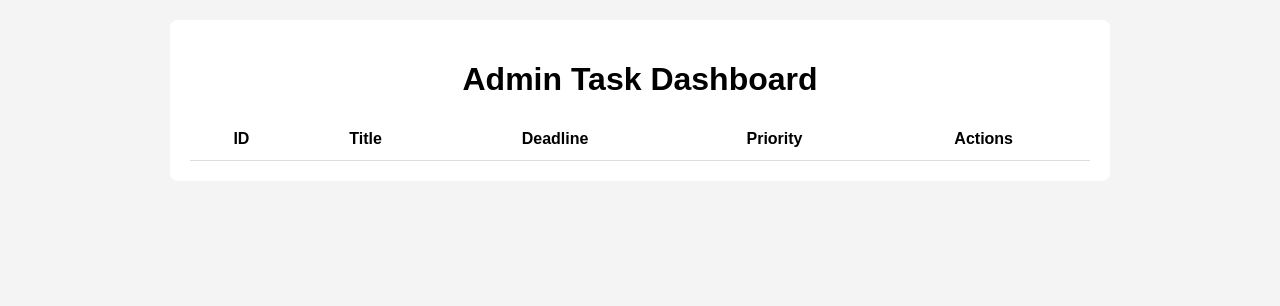
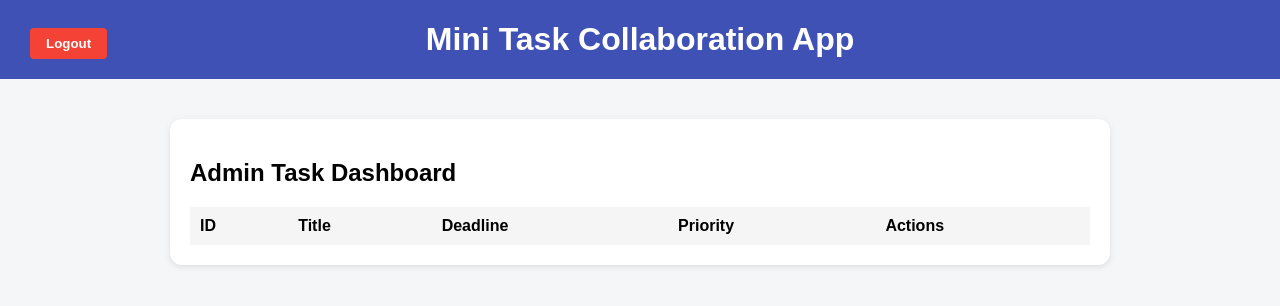
Before and after one commit to VarunRGB/Mini-Task-Collaboration-App, a PHP site: page /admin_dashboard.html in a window 1280 px wide. Shown: the top 306 px of the page. Run offline with PHP 8.4, Linux system fonts and the light colour scheme; data that the repository does not hold is empty.

Commit message:
Added edit button for user and made logout button

```diff
--- a/admin_dashboard.html
+++ b/admin_dashboard.html
@@ -4,11 +4,59 @@
   <meta charset="UTF-8" />
   <meta name="viewport" content="width=device-width, initial-scale=1.0"/>
   <title>Admin Dashboard</title>
-  <link rel="stylesheet" href="admin_dashboard.css" />
+  <link rel="stylesheet" href="style.css" />
+  <style>
+    .container {
+      max-width: 900px;
+      margin: 40px auto;
+      padding: 20px;
+      background-color: white;
+      border-radius: 12px;
+      box-shadow: 0 2px 6px rgba(0, 0, 0, 0.1);
+    }
+
+    table {
+      width: 100%;
+      border-collapse: collapse;
+      margin-top: 20px;
+    }
+
+    thead th {
+      background-color: #f5f5f5;
+      text-align: left;
+      padding: 10px;
+    }
+
+    tbody td {
+      padding: 12px 10px;
+    }
+
+    tbody tr {
+      background-color: #e7eef8;
+    }
+
+    .delete-btn {
+      background-color: #f44336;
+      color: white;
+      border: none;
+      padding: 6px 12px;
+      border-radius: 4px;
+      cursor: pointer;
+    }
+
+    .delete-btn:hover {
+      background-color: #d32f2f;
+    }
+  </style>
 </head>
 <body>
+  <header class="header">
+    <h1 class="app-title">Mini Task Collaboration App</h1>
+    <button onclick="logout()" class="logout-button">Logout</button>
+  </header>
+
   <div class="container">
-    <h1>Admin Task Dashboard</h1>
+    <h2>Admin Task Dashboard</h2>
     <table id="taskTable">
       <thead>
         <tr>
@@ -24,6 +72,11 @@
   </div>
 
   <script>
+    function logout() {
+      // Adjust this to your logout logic
+      window.location.href = "logout.php";
+    }
+
     async function fetchTasks() {
       const response = await fetch('get_tasks.php');
       const tasks = await response.json();
@@ -36,7 +89,7 @@
           <td>${task.title}</td>
           <td>${task.deadline}</td>
           <td>${task.priority}</td>
-          <td><button onclick="deleteTask(${task.id})">Delete</button></td>
+          <td><button class="delete-btn" onclick="deleteTask(${task.id})">Delete</button></td>
         `;
         tbody.appendChild(row);
       });
--- /dev/null
+++ b/logout.php
@@ -0,0 +1,6 @@
+<?php
+session_start();
+session_destroy();
+header("Location: login.html");
+exit;
+?>
--- a/style.css
+++ b/style.css
@@ -3,13 +3,6 @@ body {
   margin: 0;
   padding: 0;
   background: #f4f6f8;
-  }
-
-  header {
-    background: #3f51b5;
-    color: white;
-    padding: 1rem;
-    text-align: center;
 }
 
 main {
@@ -18,7 +11,8 @@ body {
   margin: auto;
 }
 
-  .task-form, .task-list {
+.task-form,
+.task-list {
   background: white;
   padding: 1rem;
   margin-bottom: 1rem;
@@ -26,7 +20,9 @@ body {
   box-shadow: 0 0 10px rgba(0, 0, 0, 0.05);
 }
 
-  input, select, button {
+input,
+select,
+button {
   padding: 0.5rem;
   margin-right: 0.5rem;
   margin-top: 0.5rem;
@@ -56,3 +52,73 @@ body {
   margin-bottom: 0.5rem;
   border-radius: 6px;
 }
+
+.header {
+  display: flex;
+  justify-content: space-between;
+  align-items: center;
+  background-color: #3f51b5;
+  color: white;
+  padding: 20px 30px;
+  position: relative;
+}
+
+.header h1 {
+  position: absolute;
+  left: 50%;
+  transform: translateX(-50%);
+  margin: 0;
+}
+
+
+.logout-button {
+  background-color: #f44336;
+  color: white;
+  border: none;
+  padding: 8px 16px;
+  cursor: pointer;
+  border-radius: 4px;
+  font-weight: bold;
+}
+
+.logout-button:hover {
+  background-color: #d32f2f;
+}
+
+.task-container {
+  background-color: white;
+  padding: 20px;
+  margin: 30px;
+  border-radius: 12px;
+  box-shadow: 0 4px 12px rgba(0, 0, 0, 0.1);
+}
+
+.task-table {
+  width: 100%;
+  border-collapse: collapse;
+}
+
+.task-table th {
+  background-color: #f9f9f9;
+  font-weight: bold;
+  padding: 12px;
+  text-align: left;
+}
+
+.task-table td {
+  background-color: #e8f0fb; /* light blue row background */
+  padding: 12px;
+}
+
+.task-table td .edit-btn {
+  background-color: #28a745; /* green */
+  color: white;
+  border: none;
+  padding: 6px 12px;
+  border-radius: 5px;
+  cursor: pointer;
+}
+
+.task-table td .edit-btn:hover {
+  background-color: #218838;
+}
```
Also changed, not shown: edit_task.php (added, +28 -0 lines), index.html (+24 -8 lines), script.js (+86 -6 lines). Lines whose indentation alone changed are shown as unchanged.
